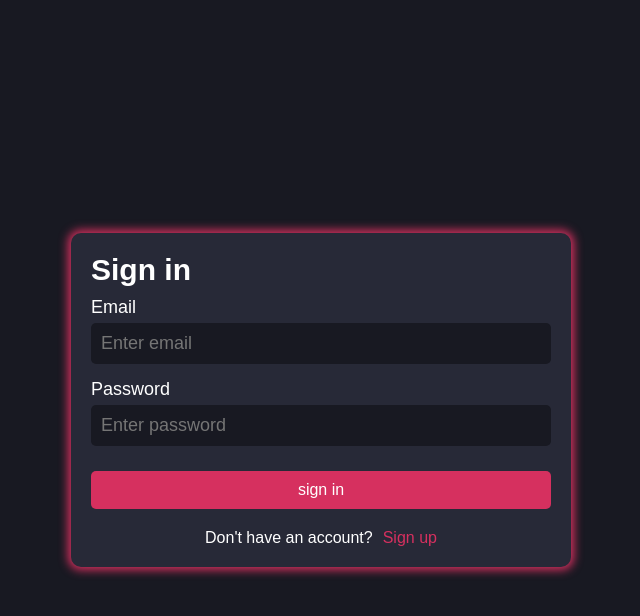
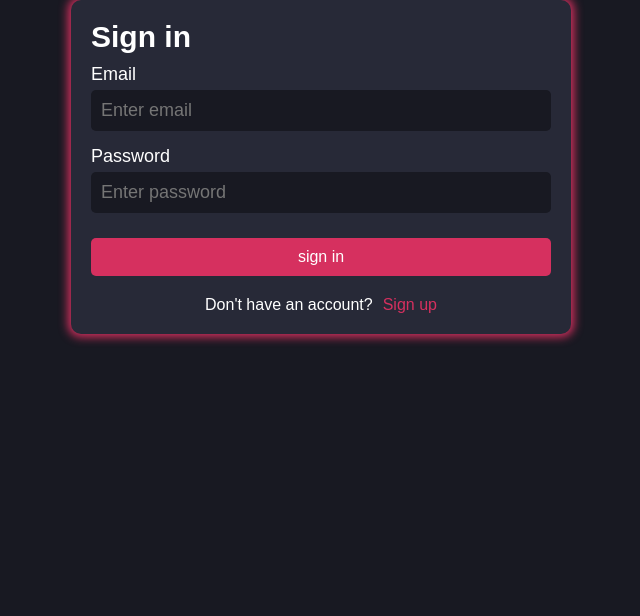
Before and after one commit to Ivan-rom/graphiql-app, a Next.js app: page /en/sign-in in a window 1280 px wide. Shown: the top 616 px of the page, without its empty margins (319-959 px from the left). Built offline with nearby package versions, Linux system fonts and the light colour scheme; no server answers.

Commit message:
feat: update styles

```diff
--- a/src/app/[lang]/client/[...request]/page.module.css
+++ b/src/app/[lang]/client/[...request]/page.module.css
@@ -1,5 +1,12 @@
+.page {
+  display: flex;
+  height: 100vh;
+  overflow: hidden;
+  justify-content: space-between;
+}
+
 .restfill_container {
-  width: 100%;
+  flex-grow: 1;
   height: 100%;
   display: flex;
   flex-direction: column;
--- a/src/app/[lang]/client/[...request]/page.tsx
+++ b/src/app/[lang]/client/[...request]/page.tsx
@@ -117,7 +117,8 @@ export default function RestfullClientPage() {
   }, []);
 
   return (
-    <section className={styles.restfill_container}>
+    <section className={styles.page}>
+      <div className={styles.restfill_container}>
         <h1>RESTful</h1>
         <div className={styles.send_container}>
           <div className={styles.methods_container}>
@@ -192,6 +193,7 @@ export default function RestfullClientPage() {
             </div>
           </div>
         </div>
+      </div>
       <Response value={responseObject} isLoading={isLoading} />
     </section>
   );
--- a/src/app/[lang]/layout.module.css
+++ b/src/app/[lang]/layout.module.css
@@ -5,9 +5,7 @@
 
   .main {
     flex-grow: 1;
-    display: flex;
-    align-items: center;
-    justify-content: center;
+    width: 100%;
   }
 }
 
--- a/src/components/Response/response.module.css
+++ b/src/components/Response/response.module.css
@@ -1,7 +1,7 @@
 .response {
   padding: 10px;
-  flex-basis: 50%;
-  max-width: 50%;
+  flex-basis: 40%;
+  /* max-width: 50%; */
   align-self: stretch;
   display: flex;
   flex-direction: column;
--- a/src/services/request.ts
+++ b/src/services/request.ts
@@ -1,4 +1,3 @@
-import { emptyURL } from '@/helpers/constants';
 import { RequestMethods } from '@/helpers/enums';
 
 type Headers = { key: string; value: string }[];
@@ -24,7 +23,7 @@ export const makeRequest = async (url: string, body: string, method: string, hea
 
   if (!(method in RequestMethods)) throw RESPONSE_ERRORS.badMethod;
 
-  if (!url || url === emptyURL) throw RESPONSE_ERRORS.badUrl;
+  if (!url) throw RESPONSE_ERRORS.badUrl;
 
   decodedOptions.url = url;
   decodedOptions.body = body;
```
Lines whose indentation alone changed are shown as unchanged.
